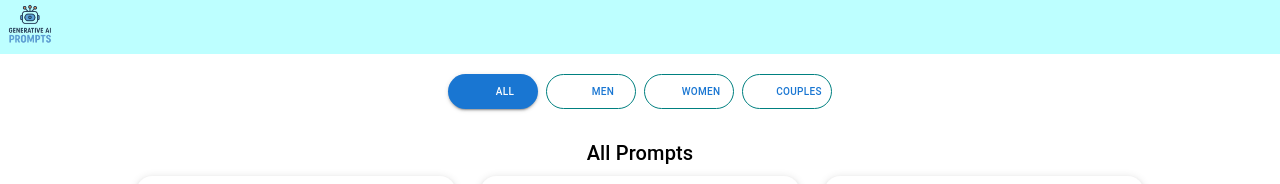
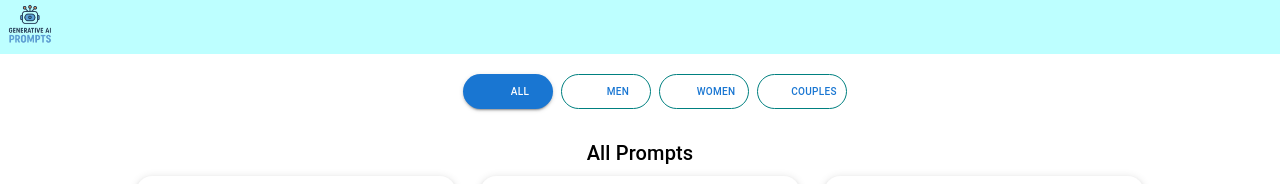
Before and after one commit to lalithganeshchalla/Generative-AI-Prompts, a React (Create React App) app: page / in a window 1280 px wide. Shown: the top 184 px of the page. Built offline with nearby package versions, Linux system fonts and the light colour scheme; some icons are missing.

Commit message:
modified buttons2

```diff
--- a/src/components/buttons.jsx
+++ b/src/components/buttons.jsx
@@ -14,7 +14,7 @@ const Buttons = ({ selectedCategory , setSelectedCategory }) => {
     { label: "Couples", icon: <FavoriteIcon /> },
     ];
   return (
-    <div style={{padding:'20px',paddingLeft:'20px', display:'flex', justifyContent:'center',overflowX:'auto',whiteSpace:'nowrap'}}>
+    <div style={{padding:'20px',paddingLeft:'50px', display:'flex', justifyContent:'center',overflowX:'auto',whiteSpace:'nowrap'}}>
          <Stack  spacing={1} direction="row" justifyContent="center" mb={1} sx={{ display: 'inline-flex' }}>
             {categories.map((category) => (
                 <Button
```
